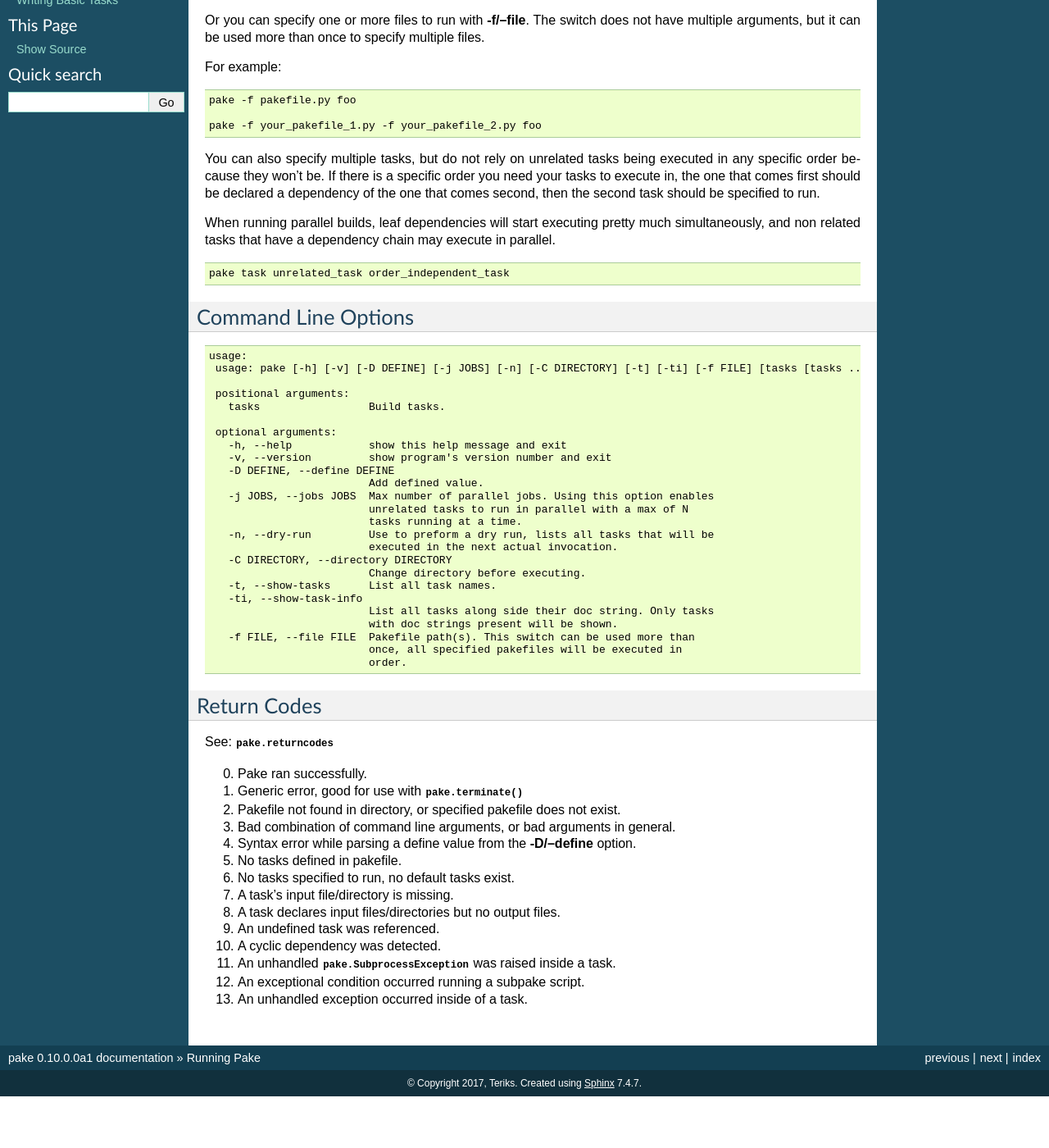
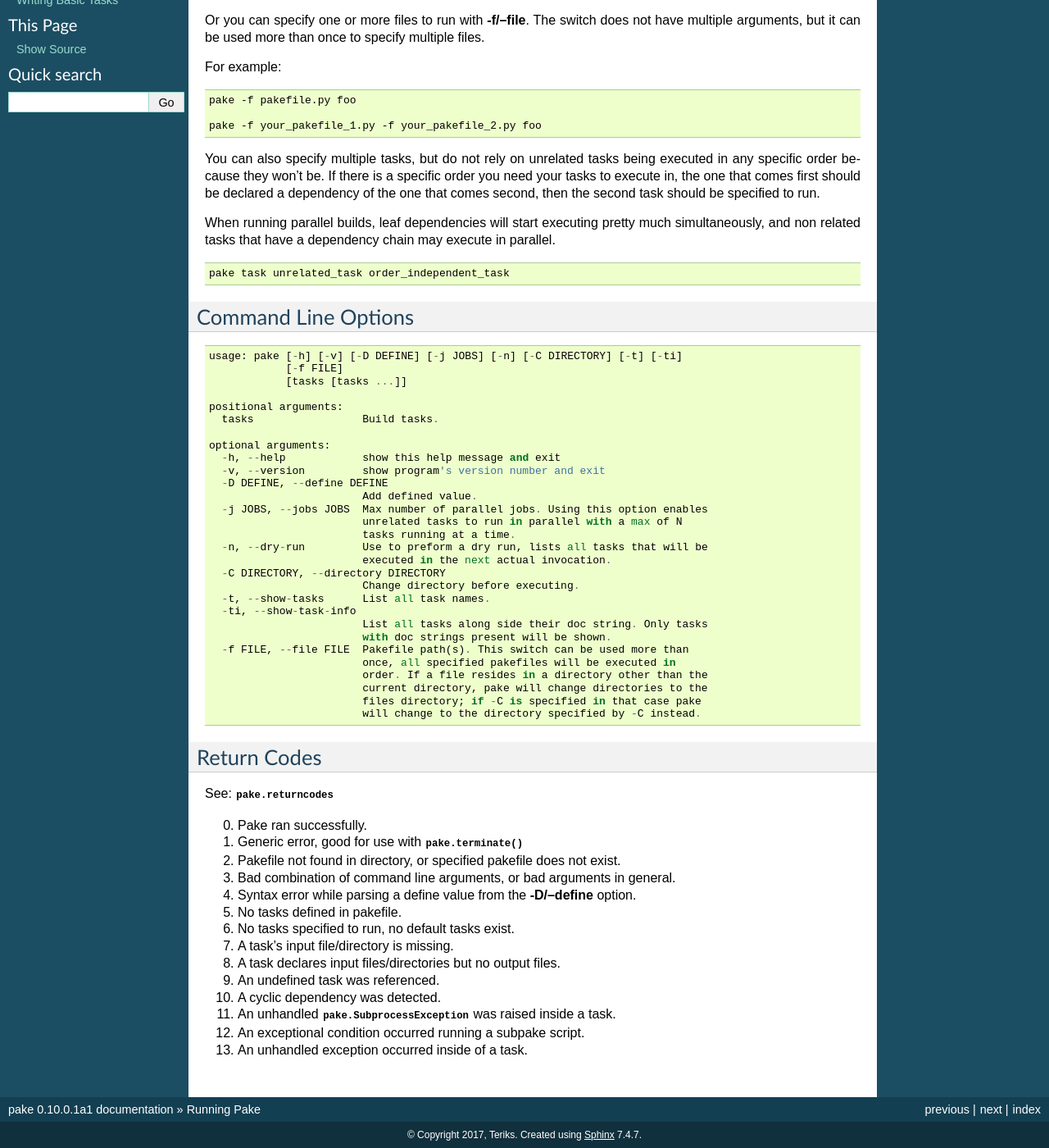
Before and after one commit to Teriks/pake, a Sphinx documentation site: the page built from docs/source/runningpake.rst, in a window 1280 px wide and 1400 px high, scrolled down 220 px. Shown: the whole window at 82% size. Built offline with Sphinx 7.4.7, drawn with Linux system fonts in a browser that asks for light colours; before the commit the page ends 1557 px from its top, so only the background shows below that; some of the changed text lies outside the part shown.

```diff
--- a/docs/source/index.rst
+++ b/docs/source/index.rst
@@ -26,7 +26,7 @@ Note: pake is Alpha and likely to change some.
 
 .. code-block:: bash
 
-    sudo pip3 install git+git://github.com/Teriks/pake.git@0.10.0.0a1
+    sudo pip3 install git+git://github.com/Teriks/pake.git@0.10.0.1a1
 
 
 Module Doc
--- a/docs/source/runningpake.rst
+++ b/docs/source/runningpake.rst
@@ -41,33 +41,37 @@ in parallel.
 Command Line Options
 --------------------
 
-.. code-block:: none
+::
 
-    usage:
-     usage: pake [-h] [-v] [-D DEFINE] [-j JOBS] [-n] [-C DIRECTORY] [-t] [-ti] [-f FILE] [tasks [tasks ...]]
+    usage: pake [-h] [-v] [-D DEFINE] [-j JOBS] [-n] [-C DIRECTORY] [-t] [-ti]
+                [-f FILE]
+                [tasks [tasks ...]]
 
-     positional arguments:
-       tasks                 Build tasks.
+    positional arguments:
+      tasks                 Build tasks.
 
-     optional arguments:
-       -h, --help            show this help message and exit
-       -v, --version         show program's version number and exit
-       -D DEFINE, --define DEFINE
-                             Add defined value.
-       -j JOBS, --jobs JOBS  Max number of parallel jobs. Using this option enables
-                             unrelated tasks to run in parallel with a max of N
-                             tasks running at a time.
-       -n, --dry-run         Use to preform a dry run, lists all tasks that will be
-                             executed in the next actual invocation.
-       -C DIRECTORY, --directory DIRECTORY
-                             Change directory before executing.
-       -t, --show-tasks      List all task names.
-       -ti, --show-task-info
-                             List all tasks along side their doc string. Only tasks
-                             with doc strings present will be shown.
-       -f FILE, --file FILE  Pakefile path(s). This switch can be used more than
-                             once, all specified pakefiles will be executed in
-                             order.
+    optional arguments:
+      -h, --help            show this help message and exit
+      -v, --version         show program's version number and exit
+      -D DEFINE, --define DEFINE
+                            Add defined value.
+      -j JOBS, --jobs JOBS  Max number of parallel jobs. Using this option enables
+                            unrelated tasks to run in parallel with a max of N
+                            tasks running at a time.
+      -n, --dry-run         Use to preform a dry run, lists all tasks that will be
+                            executed in the next actual invocation.
+      -C DIRECTORY, --directory DIRECTORY
+                            Change directory before executing.
+      -t, --show-tasks      List all task names.
+      -ti, --show-task-info
+                            List all tasks along side their doc string. Only tasks
+                            with doc strings present will be shown.
+      -f FILE, --file FILE  Pakefile path(s). This switch can be used more than
+                            once, all specified pakefiles will be executed in
+                            order. If a file resides in a directory other than the
+                            current directory, pake will change directories to the
+                            files directory; if -C is specified in that case pake
+                            will change to the directory specified by -C instead.
 
 Return Codes
 ------------
--- a/pake/__init__.py
+++ b/pake/__init__.py
@@ -21,7 +21,7 @@
 __author__ = 'Teriks'
 __copyright__ = 'Copyright (c) 2016 Teriks'
 __license__ = 'Three Clause BSD'
-__version__ = '0.10.0.0'
+__version__ = '0.10.0.1'
 
 from .filehelper import FileHelper
 
```
Also changed, not shown: README.rst (+7 -3 lines), 1 other file.
